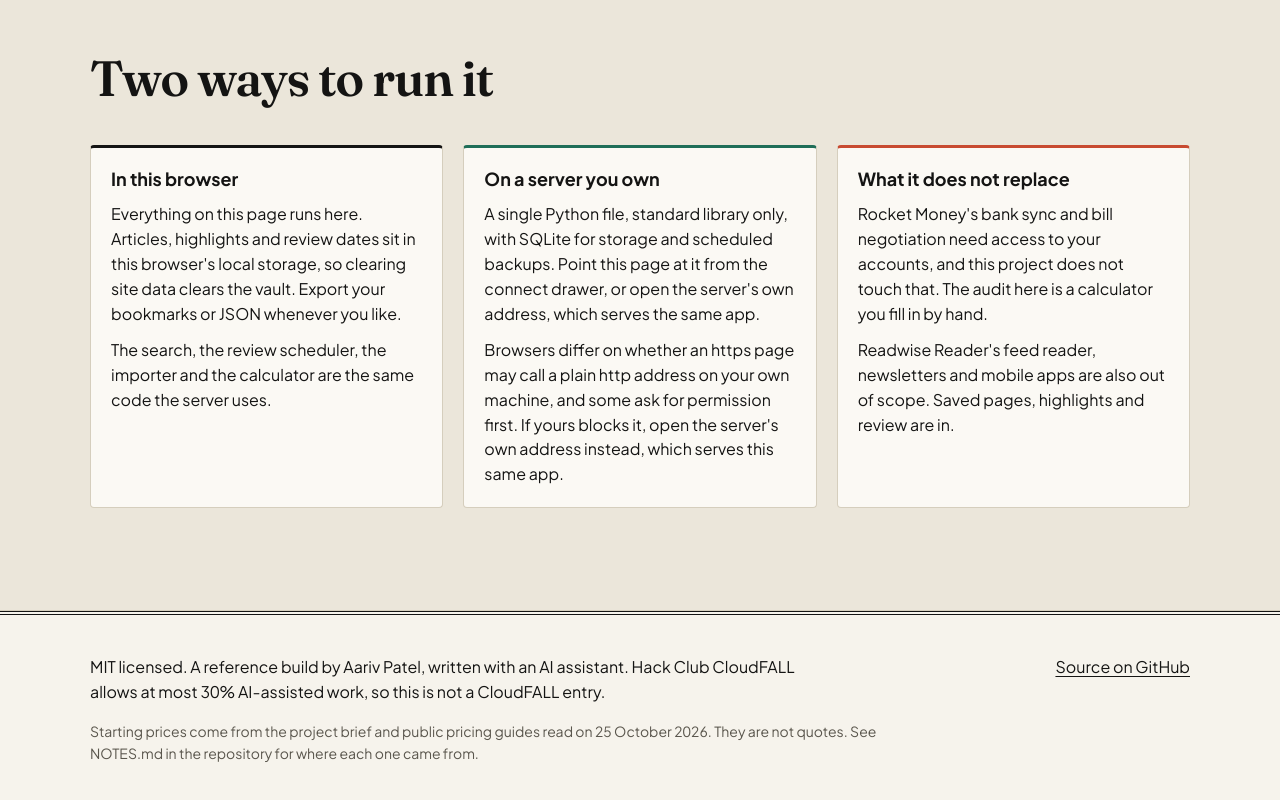
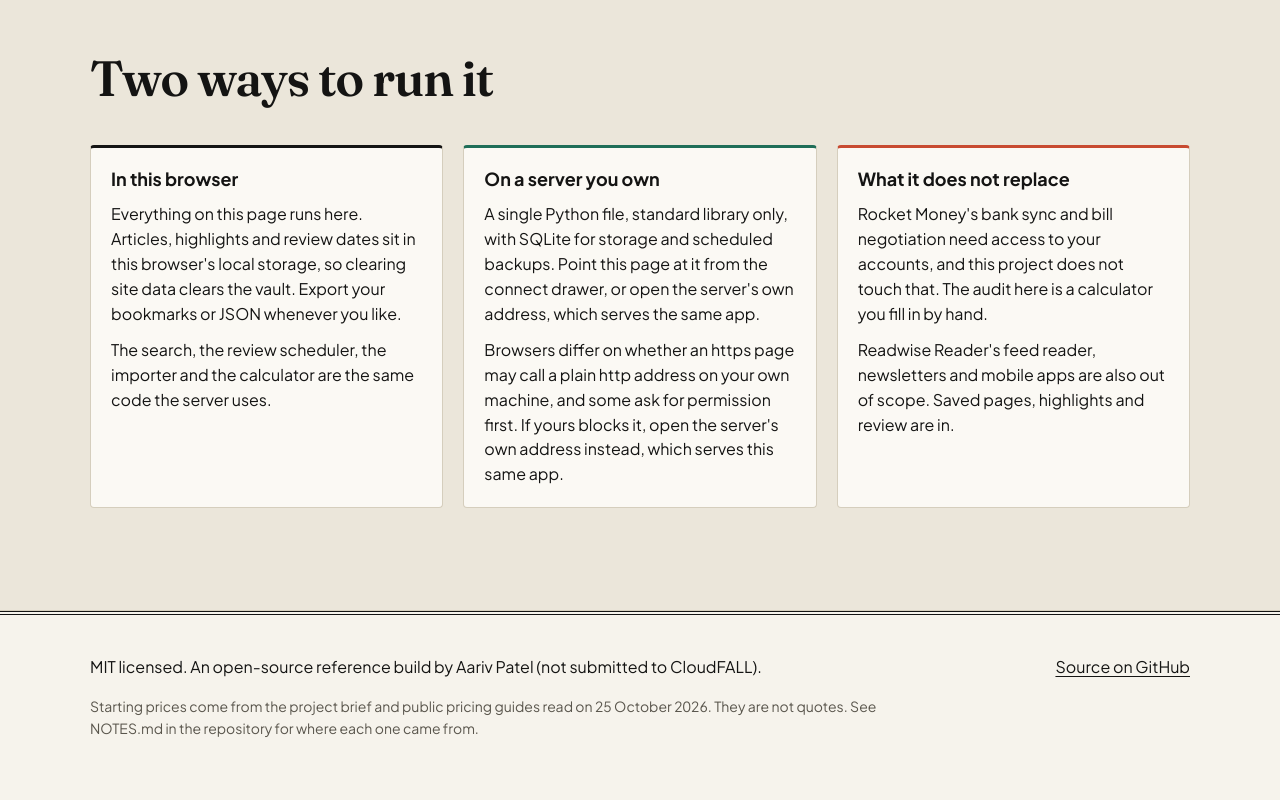
Before and after one commit to draarivpatel-ui/subzero-vault, a website with bundled scripts: page index.html in a window 1280 px wide. Shown: the part 5788-6588 px from the top of the page. Built offline with nearby package versions, Linux system fonts and the light colour scheme.

Commit message:
Docs: polish standalone reference build notes

```diff
--- a/index.html
+++ b/index.html
@@ -397,7 +397,7 @@ docker compose up -d</code></pre>
 
 <footer class="colophon">
   <div class="wrap colophon-grid">
-    <p>MIT licensed. A reference build by Aariv Patel, written with an AI assistant. Hack Club CloudFALL allows at most 30% AI-assisted work, so this is not a CloudFALL entry.</p>
+    <p>MIT licensed. An open-source reference build by Aariv Patel (not submitted to CloudFALL).</p>
     <p><a href="https://github.com/draarivpatel-ui/subzero-vault">Source on GitHub</a></p>
     <p class="fine">Starting prices come from the project brief and public pricing guides read on 25 October 2026. They are not quotes. See NOTES.md in the repository for where each one came from.</p>
   </div>
```
Also changed, not shown: README.md.
